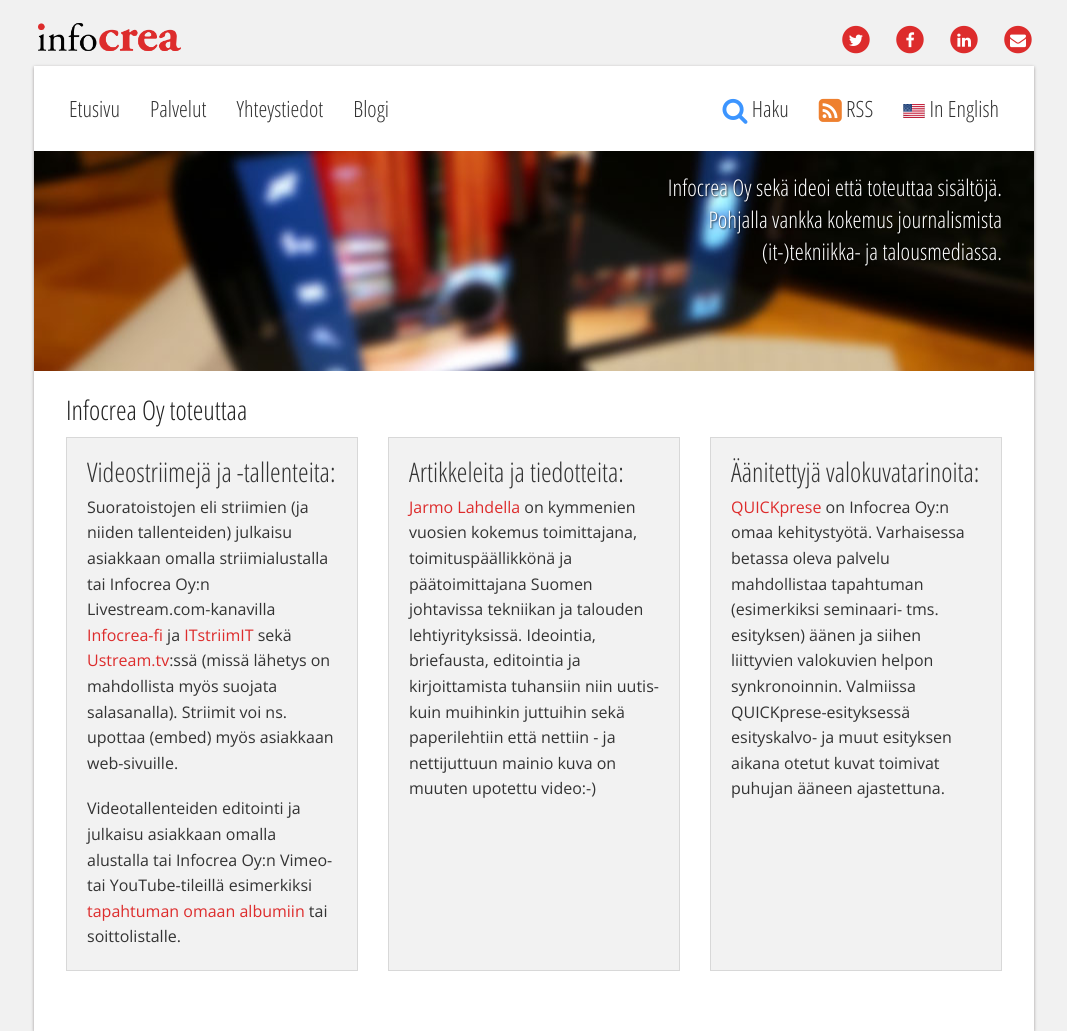
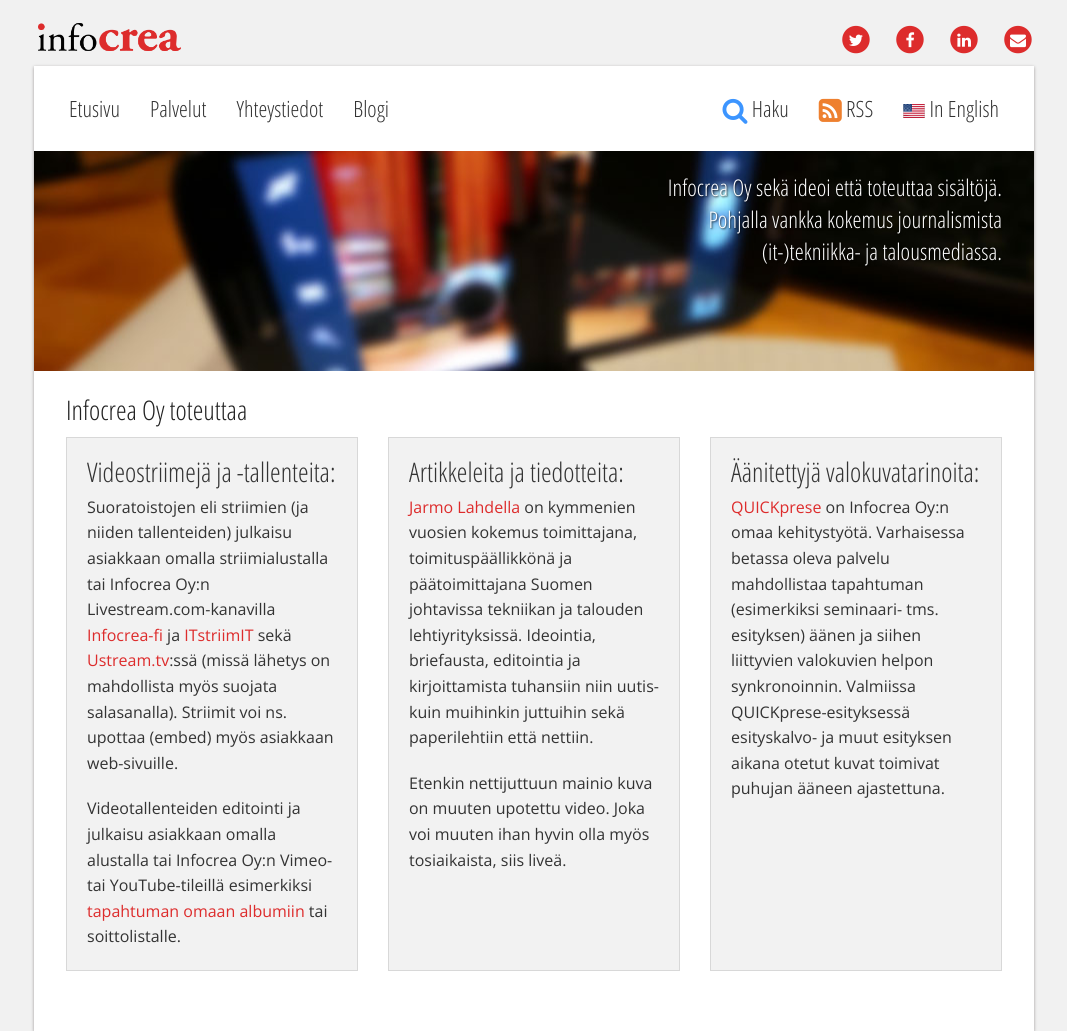
Before and after one commit to Pyppe/infocrea.fi, a Jekyll site: the page built from index.html, in a window 1280 px wide. Shown: the whole page, without its empty margins (106-1173 px from the left). Built offline with Jekyll 4.4.1, drawn with Linux system fonts in a browser that asks for light colours; nearby versions of some CDN libraries.

Commit message:
index.html update

```diff
--- a/index.html
+++ b/index.html
@@ -36,7 +36,10 @@
           <a href="/cv/">Jarmo Lahdella</a> on kymmenien vuosien kokemus toimittajana,
           toimituspäällikkönä ja päätoimittajana Suomen johtavissa tekniikan ja talouden lehtiyrityksissä. Ideointia,
           briefausta, editointia ja kirjoittamista tuhansiin niin uutis- kuin muihinkin juttuihin sekä paperilehtiin
-          että nettiin - ja nettijuttuun mainio kuva on muuten upotettu video:-)
+          että nettiin.<p>
+          Etenkin nettijuttuun mainio kuva on muuten upotettu video. Joka voi muuten
+          ihan hyvin olla myös tosiaikaista, siis liveä.
+
         </p>
       </div>
     </div>
```
